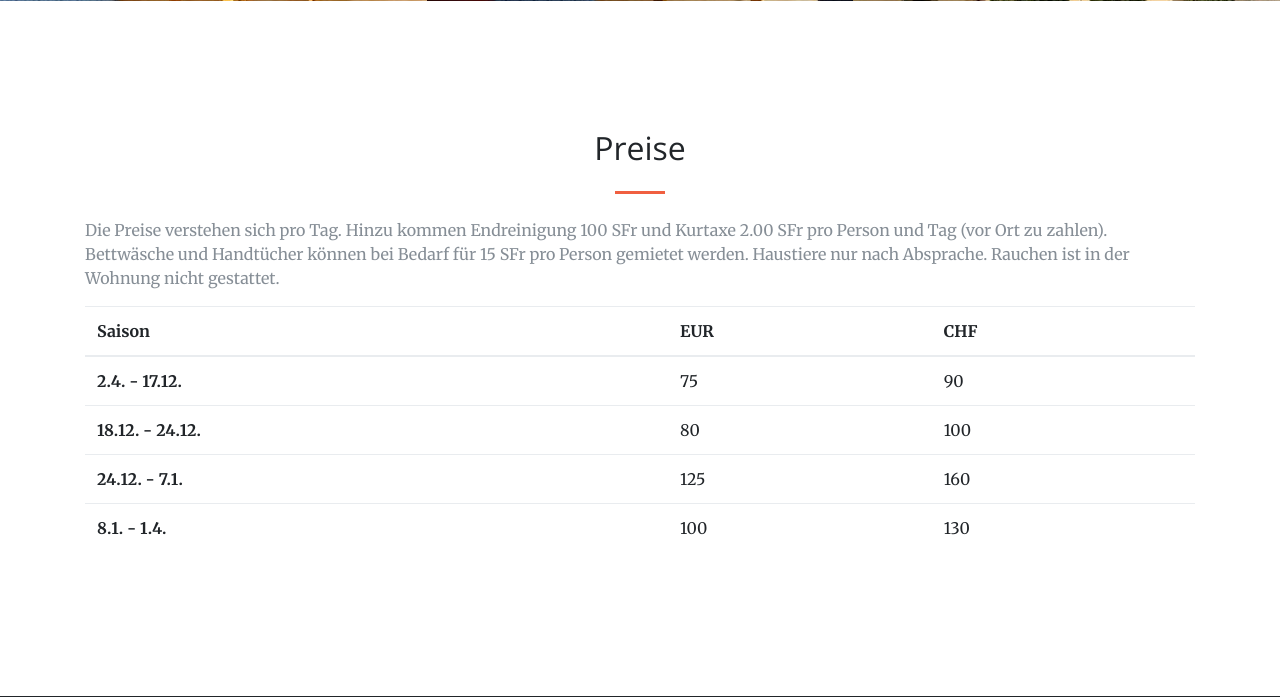
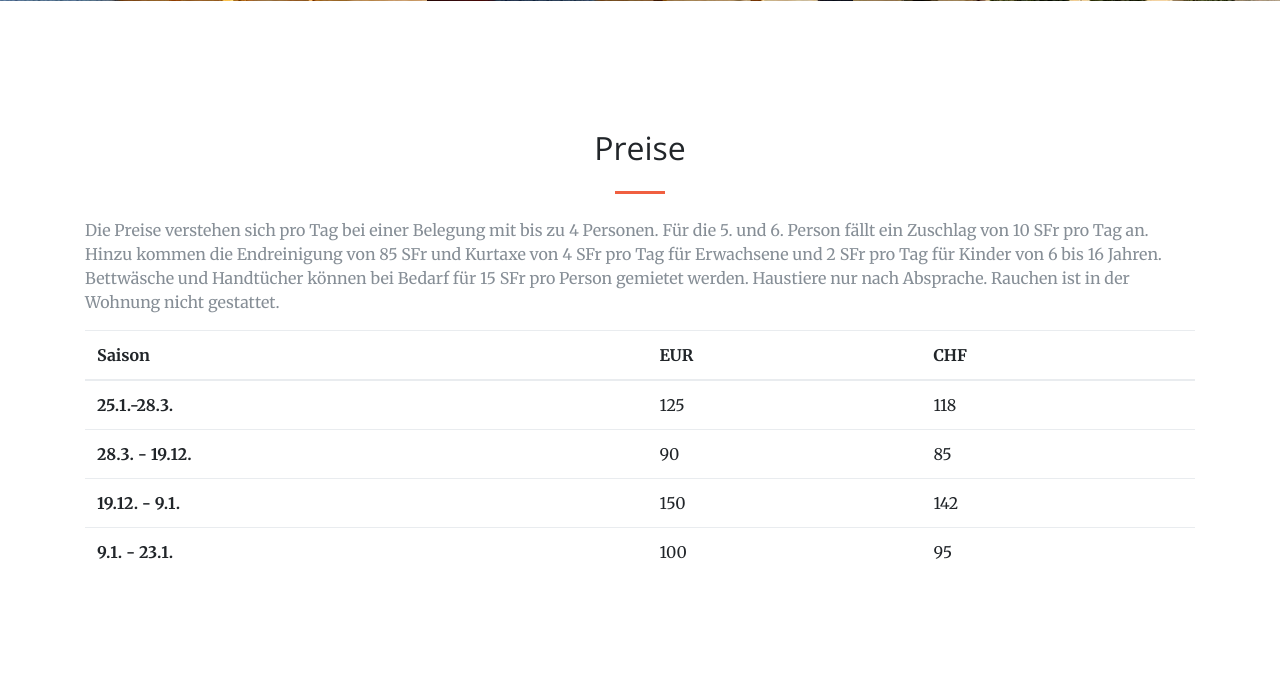
Before and after one commit to kkroesch/fewo-scheduler, a Django app: template website/template/index.html in a window 1280 px wide. Shown: the part 3933-4630 px from the top of the page. Run offline with Django 3.2, Linux system fonts and the light colour scheme; the template is opened without the code that fills it, so the values that code supplies are empty; some libraries are stand-ins or nearby versions.

Commit message:
Preise geändert.

```diff
--- a/website/template/index.html
+++ b/website/template/index.html
@@ -82,7 +82,7 @@
             <p class="text-faded mb-4">
               Bürchen liegt auf 1400 m Höhe und ist noch unberührt vom Massentourismus. Dank seiner sonnigen Lage über dem Rhonetal mit einer intakten Naturlandschaft und sauberen Bergluft bietet der Ort im Sommer und Winter ideale Erholungsmöglichkeiten. Es gibt keine Betonburgen und Hochhäuser. Der alte unverfälschte Dorfkern mit den typischen Walliser Holzhäusern ist nur ca. 100 m von der Wohnung entfernt. Der Ort ist ein guter Ausgangspunkt für Wanderungen oder Schiausflüge in weltberühmte Nachbarorte wie Saas Fee, Zermatt, Leukerbad sowie das Aletschgletschergebiet Riederalp/Bettmeralp.
 
-              Sie finden in Bürchen elf Restaurants bzw. Pizzerien, einen kleinen Supermarkt und eine Bank in 50 m Entfernung. Für gute Unterhaltung sorgen eine Disco und Dancingbar.
+              Sie finden in Bürchen Restaurants/Pizzerien, einen kleinen Supermarkt und eine Bank. Für gute Unterhaltung sorgen eine Disco und Dancingbar.
             </p>
           </div>
         </div>
@@ -104,7 +104,7 @@
             <div class="service-box mt-5 mx-auto">
               <img src="img/hiking.png" />
               <h3 class="mb-3">Wandern</h3>
-              <p class="text-muted mb-0">Touren vom Lötschental bis nach Zermatt und vom unteren Rhônetal bis zum Goms</p>
+              <p class="text-muted mb-0">Touren vom Lötschental bis nach Zermatt und vom unteren Rhonetal bis zum Goms</p>
             </div>
           </div>
           <div class="col-lg-3 col-md-6 text-center">
@@ -125,7 +125,7 @@
             <div class="service-box mt-5 mx-auto">
               <img src="img/climbing.png" />
               <h3 class="mb-3">Klettern</h3>
-              <p class="text-muted mb-0">Herusfordernde Kletterrouten und Klettersteige für alle Ansprüche</p>
+              <p class="text-muted mb-0">Herausfordernde Kletterrouten und Klettersteige für alle Ansprüche</p>
             </div>
           </div>
         </div>
@@ -142,7 +142,7 @@
           </div>
           <div class="col-sm">
             <ul class="list-group list-group-flush">
-              <li class="list-group-item"><a href="http://www.buerchen-unterbaech.ch/"><i class="fa fa-info-circle"></i>&nbsp;Buerchen-Unterbaech</a></li>
+              <li class="list-group-item"><a href="http://www.moosalpregion.ch"><i class="fa fa-info-circle"></i>&nbsp;Moosalpregion</a></li>
               <li class="list-group-item"><a href="http://www.moosalp.ch/cms3/"><i class="fa fa-utensils"></i>&nbsp;Restaurant Moosalp</a></li>
               <li class="list-group-item"><a href="http://sbb.ch"><i class="fa fa-train"></i>&nbsp;Schweizer Bundesbahn SBB</a></li>
             </ul>
@@ -371,7 +371,7 @@
       <div class="container">
         <h2 class="section-heading text-center">Preise</h2>
         <hr class="my-4">
-        <p class="text-muted">Die Preise verstehen sich pro Tag. Hinzu kommen Endreinigung 100 SFr und Kurtaxe 2.00 SFr pro Person und Tag (vor Ort zu zahlen). Bettwäsche und Handtücher können bei Bedarf für 15 SFr pro Person gemietet werden. Haustiere nur nach Absprache. Rauchen ist in der Wohnung nicht gestattet.</p>
+        <p class="text-muted">Die Preise verstehen sich pro Tag bei einer Belegung mit bis zu 4 Personen. Für die 5. und 6. Person fällt ein Zuschlag von 10 SFr pro Tag an. Hinzu kommen die Endreinigung von 85 SFr und Kurtaxe von 4 SFr pro Tag für Erwachsene und 2 SFr pro Tag für Kinder von 6 bis 16 Jahren. Bettwäsche und Handtücher können bei Bedarf für 15 SFr pro Person gemietet werden. Haustiere nur nach Absprache. Rauchen ist in der Wohnung nicht gestattet.</p>
         <table class="table">
           <thead>
             <tr>
@@ -382,24 +382,24 @@
           </thead>
           <tbody>
             <tr>
-              <th scope="row">2.4. - 17.12.</th>
-              <td>75</td>
-              <td>90</td>
+              <th scope="row">25.1.-28.3.</th>
+              <td>125</td>
+              <td>118</td>
             </tr>
             <tr>
-              <th scope="row">18.12. - 24.12.</th>
-              <td>80</td>
-              <td>100</td>
+              <th scope="row">28.3. - 19.12.</th>
+              <td>90</td>
+              <td>85</td>
             </tr>
             <tr>
-              <th scope="row">24.12. - 7.1.</th>
-              <td>125</td>
-              <td>160</td>
+              <th scope="row">19.12. - 9.1.</th>
+              <td>150</td>
+              <td>142</td>
             </tr>
             <tr>
-              <th scope="row">8.1. - 1.4.</th>
+              <th scope="row">9.1. - 23.1.</th>
               <td>100</td>
-              <td>130</td>
+              <td>95</td>
             </tr>
           </tbody>
         </table>
```
